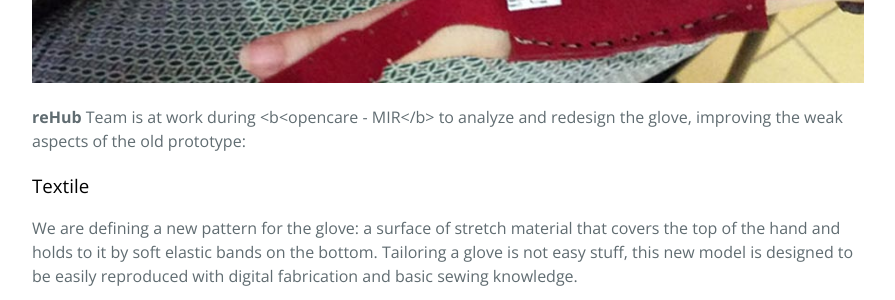
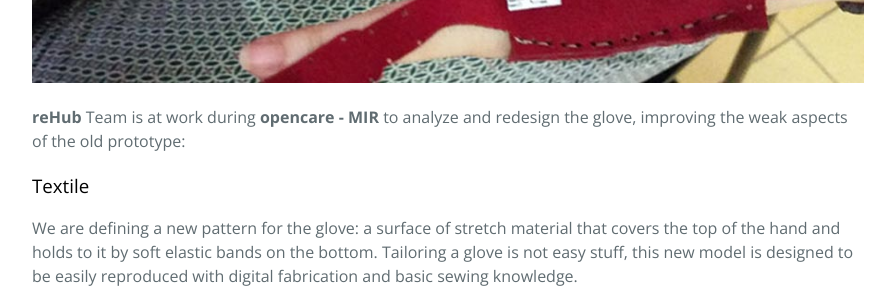
Before and after one commit to opencarecc/rehub, a Jekyll site: the page built from _posts/2017-08-09-mir-working.md, in a window 1280 px wide. Shown: the part 913-1213 px from the top of the page, without its empty margins (192-1087 px from the left). Built offline with Jekyll 4.4.1, drawn with Linux system fonts in a browser that asks for light colours; comment, search, counter and statistics services are not loaded.

```diff
--- a/_posts/2017-08-09-mir-working.md
+++ b/_posts/2017-08-09-mir-working.md
@@ -21,7 +21,7 @@ excerpt: Some great updates from reHub team! We're working on textile & tech.
 
 <img src="https://opencarecc.github.io/rehub/assets/RH-post-img-working-02.jpg" alt="reHub-Working-opencare-MIR">
 
-<b>reHub</b> Team is at work during <b<opencare - MIR</b> to analyze and redesign the glove, improving the weak aspects of the old prototype:
+<b>reHub</b> Team is at work during <b>opencare - MIR</b> to analyze and redesign the glove, improving the weak aspects of the old prototype:
 
 ### Textile
 We are defining a new pattern for the glove: a surface of stretch material that covers the top of the hand and holds to it by soft elastic bands on the bottom. Tailoring a glove is not easy stuff, this new model is designed to be easily reproduced with digital fabrication and basic sewing knowledge.
```
Also changed, not shown: _posts/2017-05-03-rehub-version-01.md (+5 -1 lines), _posts/2017-06-28-rehub-version-02.md (+3 -2 lines).
